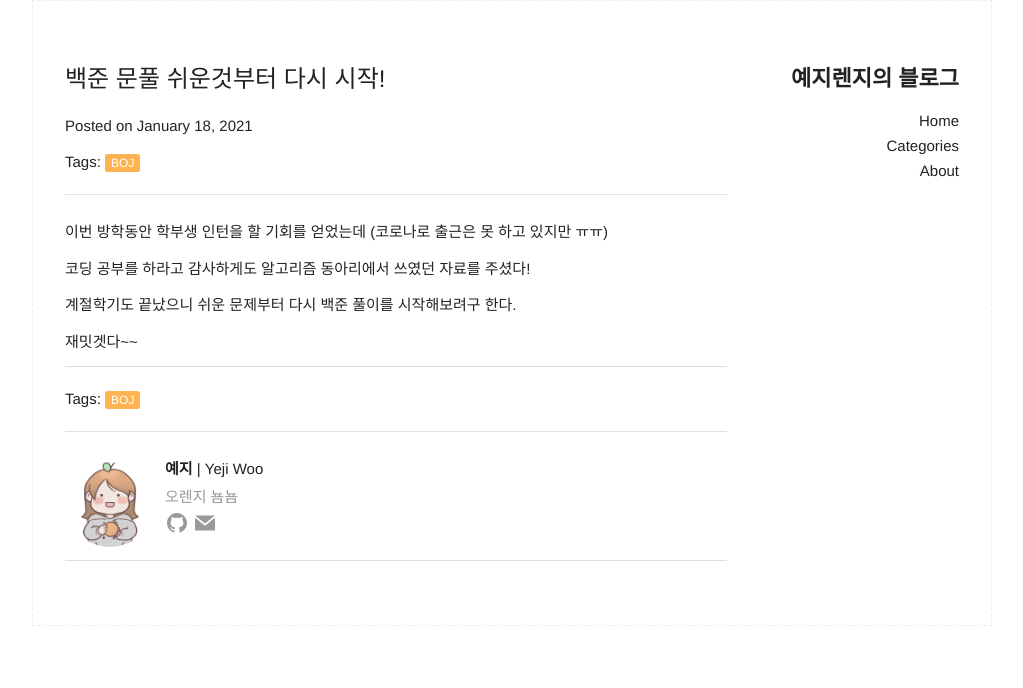
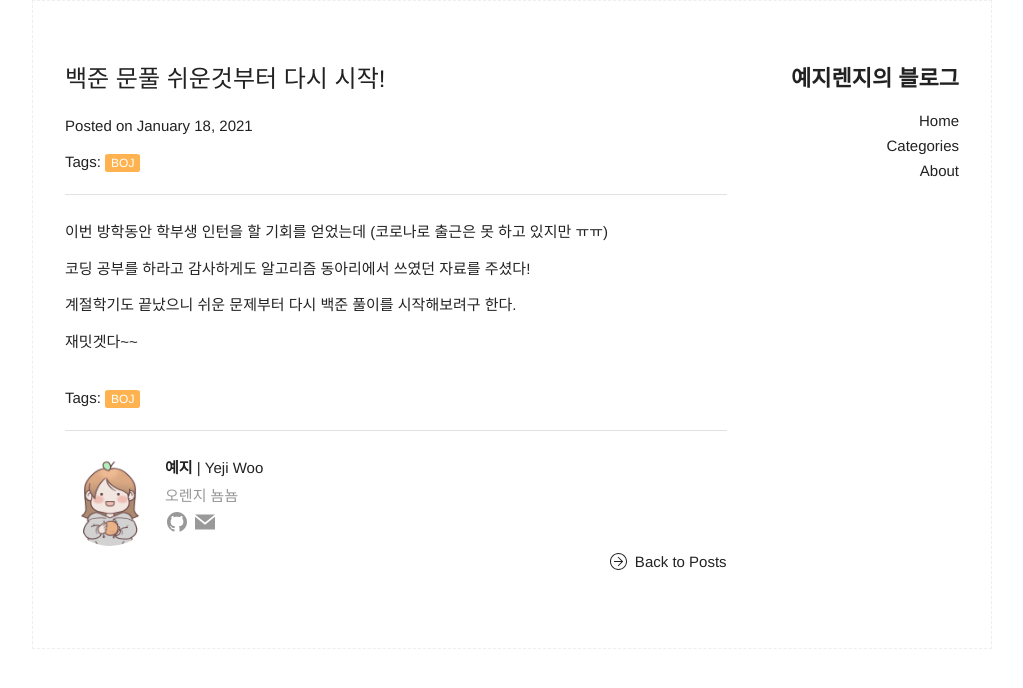
Before and after one commit to cuza22/cuza22.github.io, a Jekyll site: the page built from _posts/2021-01-18-BOJ_start.md, in a window 1280 px wide. Shown: the top 688 px of the page, without its empty margins (128-1151 px from the left). Built offline with Jekyll 4.4.1, drawn with Linux system fonts in a browser that asks for light colours; comment, search, counter and statistics services are not loaded.

Commit message:
add back to posts button

```diff
--- a/_layouts/post.html
+++ b/_layouts/post.html
@@ -9,7 +9,7 @@ layout: default
 
 <article class="post" itemscope itemtype="https://schema.org/BlogPosting">
 
-  <header class="artilce_header">
+  <header class="article_header">
     <h1 class="artilce_title" itemprop="name headline">{{ page.title }}</h1>
     <p class="artilce_meta"><time datetime="{{ page.date | date_to_xmlschema }}" itemprop="datePublished">Posted on {{ page.date | date: "%B %-d, %Y" }}</time>{% if page.author %} • <span itemprop="author" itemscope itemtype="http://schema.org/Person"><span itemprop="name">{{ page.author }}</span></span>{% endif %}</p>
     {% if page.tags %}<div class="tags">Tags: {% for tag in page.tags %}<a href="{{ '/tags/' | prepend: site.baseurl }}{{ tag }}" class="tag">{{ tag }}</a> {% endfor %}</div>{% endif %}
@@ -29,6 +29,10 @@ layout: default
 
     {% include comments.html %}
 
+    <div class="pagination older-post">
+      <a href="{{ '/' | prepend: site.baseurl }}"><data data-icon="ei-arrow-right"></data> Back to Posts </a>
+    </div>
+
   <!-- {% include share.html %} -->
 
   </footer>
--- a/_sass/_layout.scss
+++ b/_sass/_layout.scss
@@ -181,7 +181,17 @@ input#menu-toggle {
 }
 
 .post-list {
+  list-style:none;
+  margin:0;
+  padding:0;
+  margin-inline-start:0px;
+  margin-inline-end:0px;
+}
 
+.post-card {
+  padding-top:20px;
+  padding-bottom:15px;
+  border-bottom:1px solid #e6e6e6;
 }
 
 .post_header {
@@ -247,8 +257,6 @@ p.readmore {
 .article-footer {
 
   padding:2rem 0;
-  border-top:1px solid #ddd;
-  border-bottom:1px solid #ddd;
 
   .share {
     text-align:center;
@@ -380,7 +388,9 @@ div.post_title span.date {
 
 
 .pagination {
-  width:50%;
+  margin:0;
+  padding:10px 0;
+  text-align:enter;
 }
 
 .pagination.older-post{
```
